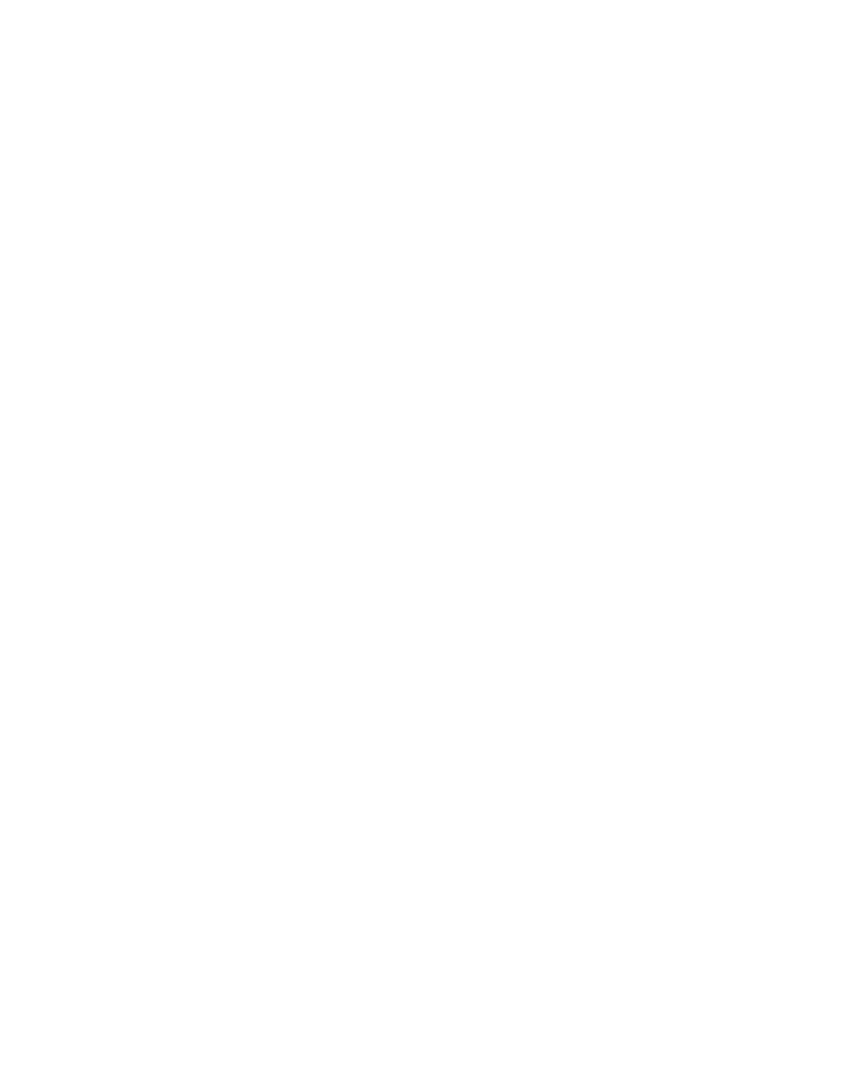
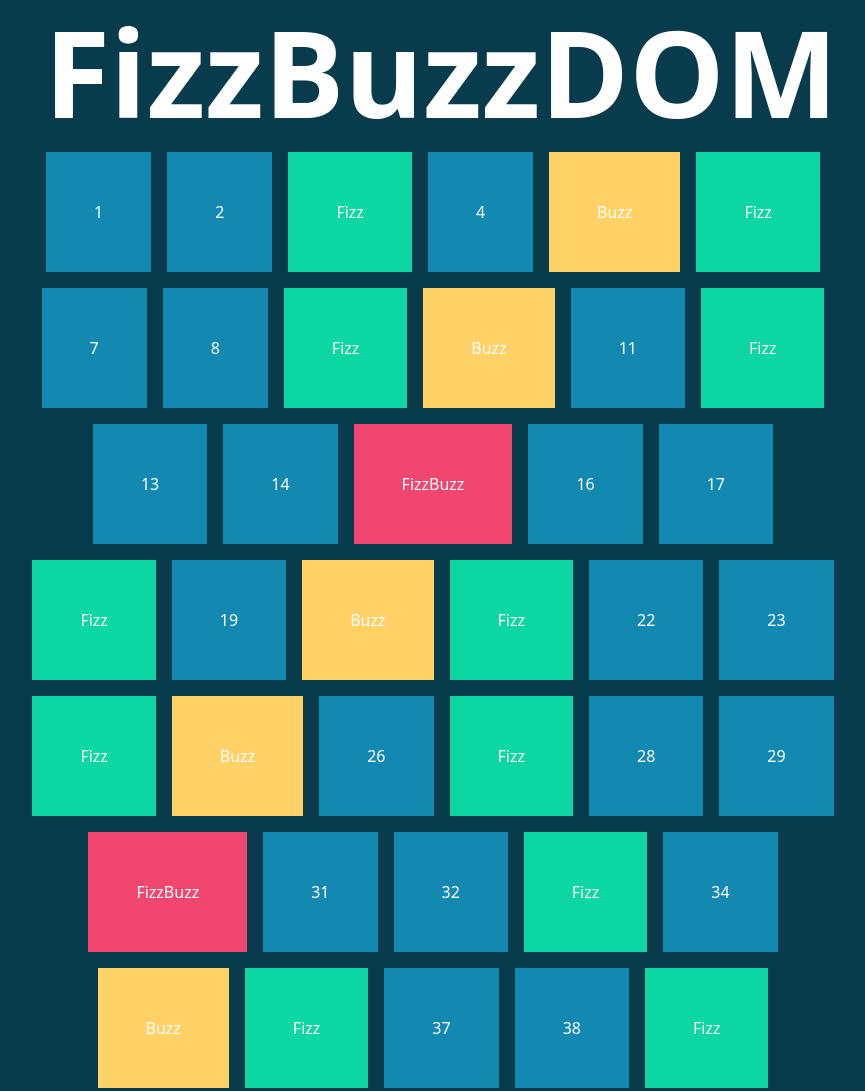
Before and after one commit to DarioGuastella/js-fizzbuzz, a plain HTML site: page index.html in a window 1280 px wide. Shown: the top 1091 px of the page, without its empty margins (199-1064 px from the left). Before the commit the page ends 800 px from the top, so only its background shows below. Drawn offline with nearby package versions, Linux system fonts and the light colour scheme.

Commit message:
completa i bonus

```diff
--- /dev/null
+++ b/css/style.css
@@ -0,0 +1,38 @@
+* {
+    box-sizing: border-box;
+    margin: 0;
+    padding: 0;
+}
+
+body {
+    background-color: #083b4c;
+    color: white;
+}
+
+h1 {
+    font-size: 7.5rem;
+    font-weight: 600;
+}
+
+p {
+    margin-right: 1rem;
+    padding: 3rem;
+    background-color: red;
+}
+
+/* COLORI DI SFONDO */
+
+.bgBlue {
+    background-color: #1389b2;
+}
+.bgGreen {
+    background-color: #0cd6a1;
+}
+
+.bgOrange {
+    background-color: #ffd166;
+}
+
+.bgRed {
+    background-color: #f0466f;
+}
--- a/index.html
+++ b/index.html
@@ -4,9 +4,29 @@
     <meta charset="UTF-8">
     <meta name="viewport" content="width=device-width, initial-scale=1.0">
     <title>Counter</title>
+    <link href="https://cdn.jsdelivr.net/npm/bootstrap@5.3.2/dist/css/bootstrap.min.css" rel="stylesheet" integrity="sha384-T3c6CoIi6uLrA9TneNEoa7RxnatzjcDSCmG1MXxSR1GAsXEV/Dwwykc2MPK8M2HN" crossorigin="anonymous">
+    <link rel="stylesheet" href="css/style.css">
 </head>
 <body>
+    <header>
+        <div class="container text-center">
+            <div class="row">
+                <div class="col-12">
+                    <h1>FizzBuzzDOM</h1>
+                </div>
+            </div>
+        </div>
 
+    </header>
+    <main>
+        <div class="container">
+            <div class="row">
+                <div id="col" class="col-9 text-center m-auto">
+
+                </div>
+            </div>
+        </div>
+    </main>
     <script src="js/main.js"></script>
 </body>
 </html>
--- a/js/main.js
+++ b/js/main.js
@@ -1,12 +1,33 @@
-
+const container = document.getElementById("col");
 for (let i = 1; i <= 100; i++) {
     if (i % 15 == 0) {
+        const newParagraph = document.createElement("p");
+        newParagraph.innerHTML = "FizzBuzz" ;
+        newParagraph.classList.add("d-inline-block");
+        newParagraph.classList.add("bgRed");
+        container.append(newParagraph);
         console.log("FizzBuzz");
     } else if (i % 5 == 0) {
+        const newParagraph = document.createElement("p");
+        newParagraph.innerHTML = "Buzz" ;
+        newParagraph.classList.add("d-inline-block");
+        newParagraph.classList.add("bgOrange");
+        container.append(newParagraph);
         console.log("Buzz");
     } else if (i % 3 == 0) {
+        const newParagraph = document.createElement("p");
+        newParagraph.innerHTML = "Fizz" ;
+        newParagraph.classList.add("d-inline-block");
+        newParagraph.classList.add("bgGreen");
+        container.append(newParagraph);
         console.log("Fizz");
     } else {
+        const newParagraph = document.createElement("p");
+        newParagraph.innerHTML = i ;
+        newParagraph.classList.add("d-inline-block");
+        newParagraph.classList.add("bgBlue");
+        container.append(newParagraph);
         console.log(i);
     }
 }
+console.log("Conteggio completato");
```
